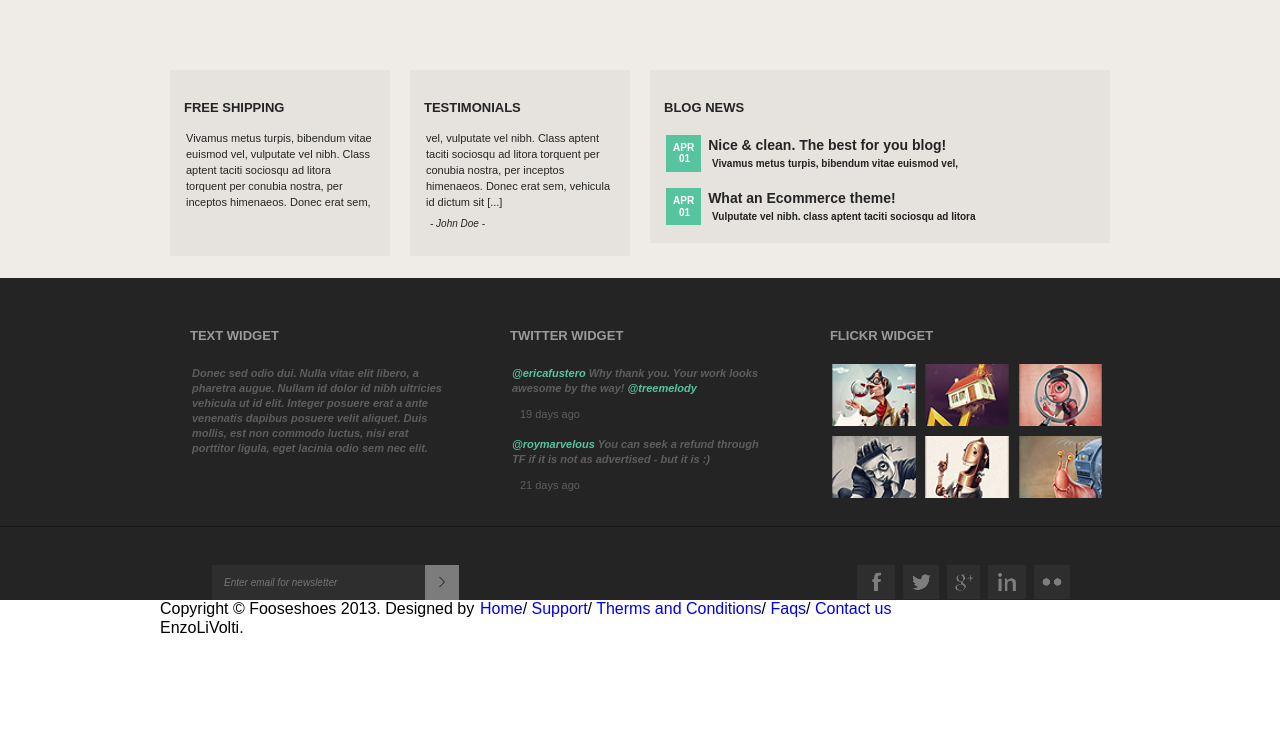
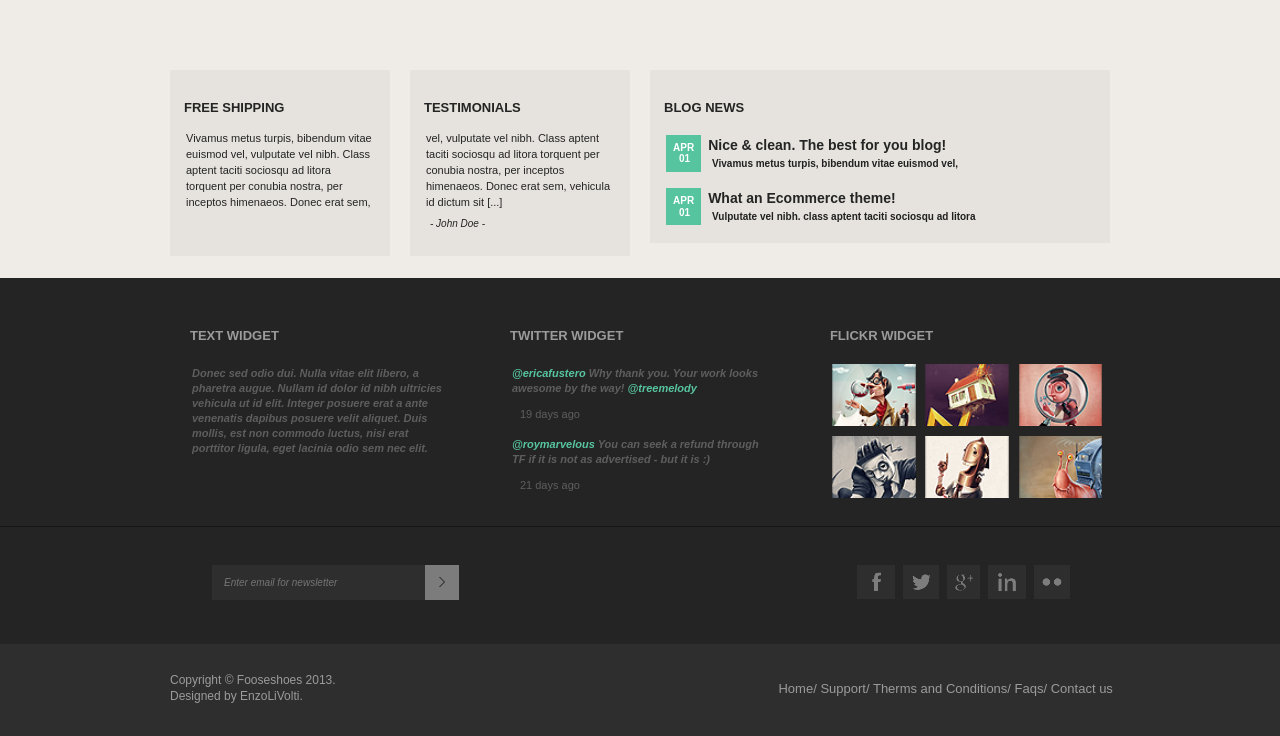
Before and after one commit to santeycode/shop-template, a website: page public/index.html in a window 1280 px wide. Shown: the part 1611-2347 px from the top of the page. Drawn offline with nearby package versions, Linux system fonts and the light colour scheme; files that its build step writes are made by us from their sources.

Commit message:
bottom-bar

```diff
--- a/less/_bottom_bar.less
+++ b/less/_bottom_bar.less
@@ -0,0 +1,23 @@
+.bottom-bar {
+    padding-bottom: 32px;
+    background: #2E2E2E;
+    .bottom-bar-copyright {
+        display: block;
+        font-size: 12px;
+        line-height: 16px;
+        color: #9B9B9B;
+        padding: 28px 0 0 10px;
+        max-width: 180px;
+    }
+    .bottom-bar-menu {
+        text-align: right;
+        padding-right: 7px;
+        display: inline-block;
+        padding-top:38px;
+        font-size: 13px;
+        color: #9B9B9B;
+        a {
+            color: #9B9B9B;
+        }
+    }
+}
--- a/less/_bottom_pane.less
+++ b/less/_bottom_pane.less
@@ -45,6 +45,7 @@
         border-top: 1px solid #141414;
         .bottom-pane-soc {
             padding-top: 38px;
+            padding-bottom: 44px;
             font-size: 0;
             input {
                 margin-left: 52px;
--- a/less/_top-pane.less
+++ b/less/_top-pane.less
@@ -35,7 +35,7 @@
             font-size: 18px;
             line-height: 1.4;
             max-width: 350px;
-            padding: 9px 0px 0 10px;
+            padding: 9px 0 0 10px;
         }
         .top-pane-slider-actions {
             padding: 11px 10px;
--- a/public/index.html
+++ b/public/index.html
@@ -362,7 +362,7 @@
                         Copyright © Fooseshoes 2013. Designed by EnzoLiVolti.
                     </div>
                 </div>
-                <div class="col-xs-12 col-md-8">
+                <div class="right col-xs-12 col-md-8">
                     <div class="bottom-bar-menu">
                         <a href="#">Home</a>/
                         <a href="#">Support</a>/
```
